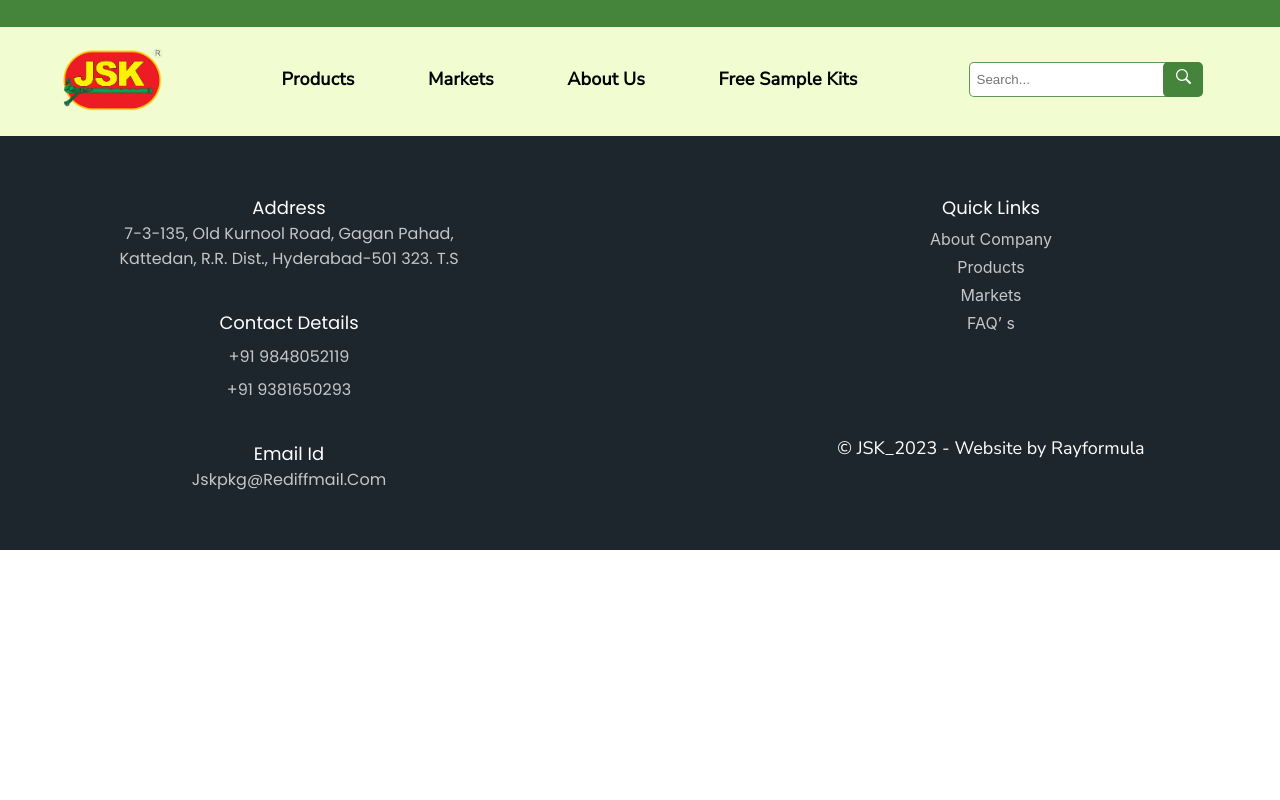
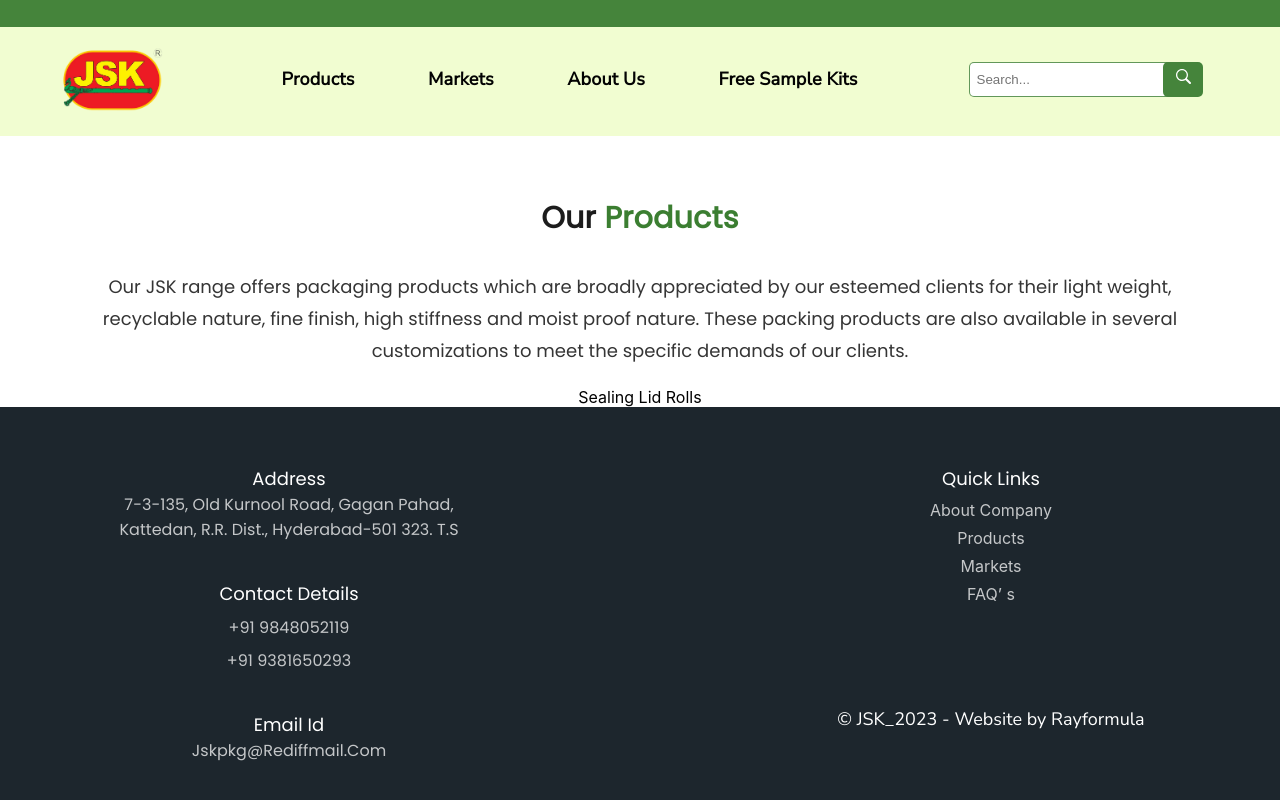
Before and after one commit to AnanthuSuresh098/jsk, a React (Create React App) app: page /ourproducts in a window 1280 px wide. Shown: the top 800 px of the page. Built offline with nearby package versions, Linux system fonts and the light colour scheme.

Commit message:
products page commit

```diff
--- /dev/null
+++ b/src/Components/OurProducts.css
@@ -0,0 +1,34 @@
+#our-products-page-headline{
+    color: rgba(3, 3, 3, 0.90);
+font-family: "Poppins";
+font-size: 30px;
+font-style: normal;
+font-weight: 600;
+line-height: normal;
+letter-spacing: 0.3px;
+text-align: center;
+margin-top: 60px;
+}
+
+#our-products-page-headline>span{
+color: #3B7E31;
+font-family: "Poppins";
+font-size: 30px;
+font-style: normal;
+font-weight: 600;
+line-height: normal;
+letter-spacing: 0.3px;
+}
+
+#our-products-page-description{
+  color: rgba(3, 3, 3, 0.80);
+font-family: "Poppins";
+font-size: 18px;
+font-style: normal;
+font-weight: 400;
+line-height: 32px; /* 177.778% */
+letter-spacing: 0.018px;
+width: 89%;
+margin: auto;
+margin-top: 30px;
+}
--- /dev/null
+++ b/src/Components/OurProducts.jsx
@@ -0,0 +1,28 @@
+import "./OurProducts.css";
+
+export const OurProducts=()=>{
+    return (
+      <div id="our-products-page-main-wrapper">
+        <div id="our-products-page-headline">
+          Our <span>Products</span>
+        </div>
+        <div id="our-products-page-description">
+          Our JSK range offers packaging products which are broadly appreciated
+          by our esteemed clients for their light weight, recyclable nature,
+          fine finish, high stiffness and moist proof nature. These packing
+          products are also available in several customizations to meet the
+          specific demands of our clients.
+        </div>
+        <div id="our-products-page-grid-main-wrap">
+          <div>
+            <img src="" alt="" />
+            <div>Sealing Lid Rolls</div>
+          </div>
+          <div></div>
+          <div></div>
+          <div></div>
+          <div></div>
+        </div>
+      </div>
+    );
+}
--- a/src/Routes/MainRoutes.jsx
+++ b/src/Routes/MainRoutes.jsx
@@ -1,11 +1,13 @@
 import { Routes, Route } from "react-router-dom";
 import { Home } from "../Components/Home.jsx";
 import { Navbar } from "../Components/Navbar.jsx";
+import { OurProducts } from "../Components/OurProducts.jsx";
 
 export const MainRoutes = () =>{
     return (
       <Routes>
         <Route path="/" element={<Home />} />
+        <Route path="/ourproducts" element={<OurProducts />} />
       </Routes>
     );
 }
```
Also changed, not shown: 1 other file (tests, documents, lock files or other folders).
